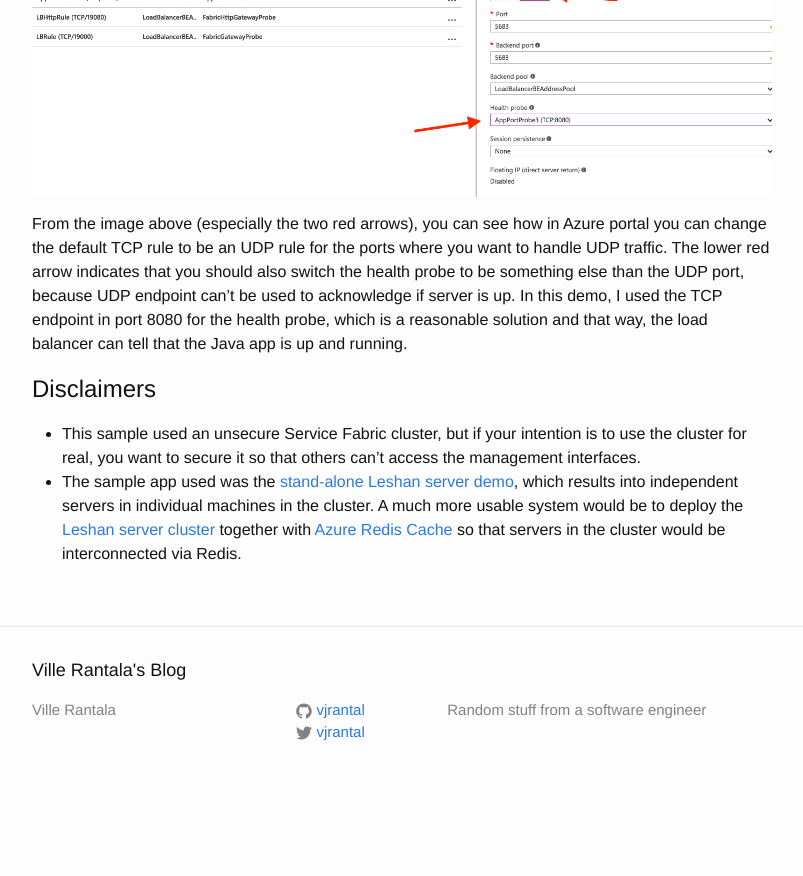
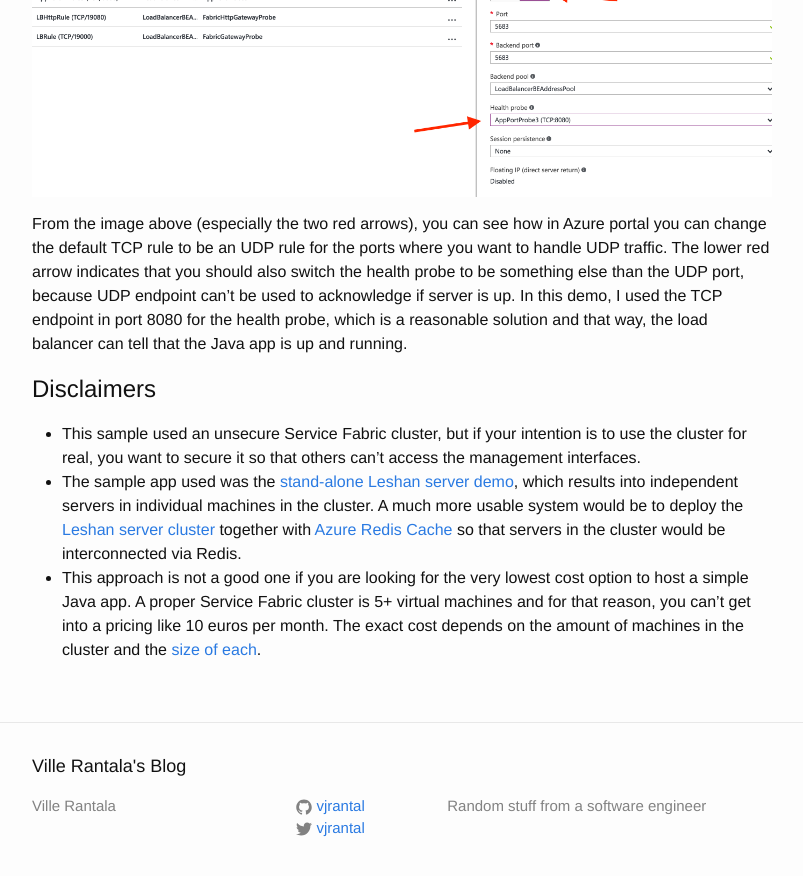
Before and after one commit to vjrantal/vjrantal.github.io, a Jekyll site: the page built from _posts/2017-04-11-high-availability-java-hosting-in-azure-using-service-fabric.md, in a window 1280 px wide and 900 px high, scrolled down 1744 px. Shown: the top 876 px of the window, without its empty margins (238-1041 px from the left). Built offline with Jekyll 4.4.1, drawn with Linux system fonts in a browser that asks for light colours; comment, search, counter and statistics services are not loaded; before the commit the page ends 2548 px from its top, so only the background shows below that.

Commit message:
Note about costs

```diff
--- a/_posts/2017-04-11-high-availability-java-hosting-in-azure-using-service-fabric.md
+++ b/_posts/2017-04-11-high-availability-java-hosting-in-azure-using-service-fabric.md
@@ -52,3 +52,4 @@ From the image above (especially the two red arrows), you can see how in Azure p
 
 * This sample used an unsecure Service Fabric cluster, but if your intention is to use the cluster for real, you want to secure it so that others can't access the management interfaces.
 * The sample app used was the [stand-alone Leshan server demo](https://github.com/eclipse/leshan/tree/master/leshan-server-demo), which results into independent servers in individual machines in the cluster. A much more usable system would be to deploy the [Leshan server cluster](https://github.com/eclipse/leshan/tree/master/leshan-server-cluster) together with [Azure Redis Cache](https://azure.microsoft.com/en-us/services/cache/) so that servers in the cluster would be interconnected via Redis.
+* This approach is not a good one if you are looking for the very lowest cost option to host a simple Java app. A proper Service Fabric cluster is 5+ virtual machines and for that reason, you can't get into a pricing like 10 euros per month. The exact cost depends on the amount of machines in the cluster and the [size of each](https://azure.microsoft.com/en-us/pricing/details/virtual-machines/windows/).
```
